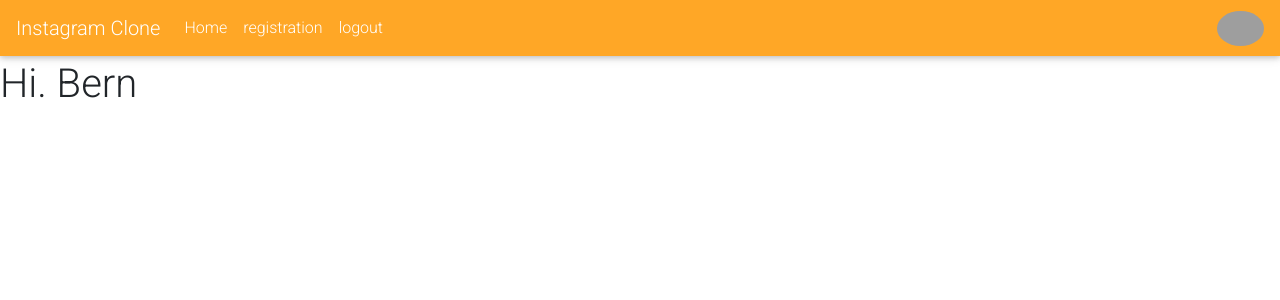
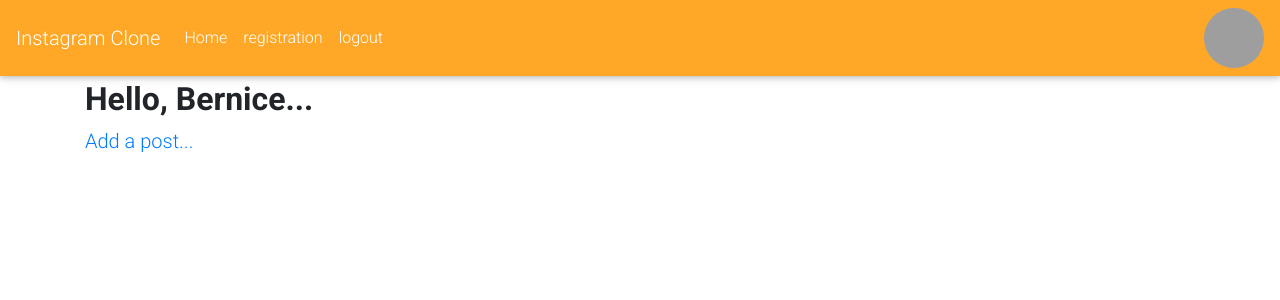
Before and after one commit to Bernice2001/instaclone, a Django app: page / in a window 1280 px wide. Shown: the top 300 px of the page. Run offline with Django 3.2, Linux system fonts and the light colour scheme; a user stored in the database is signed in; data that the repository does not hold is empty; some libraries are stand-ins or nearby versions; grey boxes are pictures that could not be loaded.

Commit message:
add posts and single post view

```diff
--- a/insta/models.py
+++ b/insta/models.py
@@ -6,10 +6,9 @@
 
 # Create your models here.
 class Profile(models.Model):
-
     user = models.OneToOneField(User, on_delete=models.CASCADE, related_name='profile')
     profile_picture = CloudinaryField('image')
-    bio = models.TextField(max_length=500, default="My Bio", blank=True)
+    bio = models.TextField(max_length=500, blank=True)
     location = models.CharField(max_length=60, blank=True)
 
     def __str__(self):
--- /dev/null
+++ b/insta/static/css/home.css
@@ -0,0 +1,21 @@
+.avatar img{
+    width: 60px;
+    height: 60px;
+    object-fit: cover;
+}
+
+.card-header{
+    display: flex;
+    flex-direction: row;
+    padding: 7px;
+}
+
+.card-content img{
+    width: 100%;
+    height: 380px;
+    object-fit: cover;
+}
+
+.card{
+    width: 600px;
+}
--- a/insta/templates/home.html
+++ b/insta/templates/home.html
@@ -5,10 +5,42 @@
 
 
 {% block styles %}
-<link rel="stylesheet" href="{% static 'css/main.css' %}">
+<link rel="stylesheet" href="{% static 'css/home.css' %}">
 {% endblock  %}
 
 
 {% block content %}
-<h1>Hi. Bern</h1>
+<div class="container">
+<h2 class="font-weight-bold">Hello, {{ request.user.username}}...</h2>
+<p class="lead"><a href="">Add a post...</a></p>
+<div class="row">
+    {% for post in posts %}
+    <div class="col-md-9">
+        <div class="card mb-3">
+            <div class="card-header">
+                <div class="avatar">
+                    <img class="img-fluid rounded-circle" src="{{ post.user.profile_picture.url }}">
+                </div>
+                <div class="name lead"><strong><span style="font-size: 20px;">  {{ post.user.user }}</span></strong> <br>  <small><span class="text-muted">{{ post.date| timesince }} ago...</span></small></div>
+            </div>
+            <div class="card-content p-4">
+                <h4 style="font-weight: bold;">{{ post.name }}</h4>
+                <p>{{ post.caption }}</p>
+            </div>
+            <div class="card-content">
+                <img src="{{ post.image.url }}">
+            </div>
+
+            <div class="card-footer">
+                <a href="" class="btn btn-sm btn-outline-success">Reply</a>
+                <a href="{% url 'singlePost' post.id %}" class="btn btn-sm btn-outline-success">View Post</a>
+            </div>
+        </div>
+        <br>
+    </div>
+    {% endfor %}
+    <br>
+</div>
+</div>
+
 {% endblock  %}
--- a/insta/urls.py
+++ b/insta/urls.py
@@ -5,12 +5,13 @@
 
 
 urlpatterns = [
-    path('', views.home, name='homepage'),
+    path('', views.home, name='home'),
     path('logout/', views.logout, name='logout'),
     path('accounts/login', views.login, name='login'),
     path('profile/<username>/', views.profile, name='user_profile'),
     path('profile/edit/<username>',views.edit_profile,name ='editProfile'),
     path('profile/create/<username>/', views.profile_form, name='createProfile'),
+    path('singel_post/<post_id>/', views.single_post, name='singlePost'),
     path('serach/', views.search_results, name='search_results')
 ]
 if settings.DEBUG:
--- a/insta/views.py
+++ b/insta/views.py
@@ -1,5 +1,6 @@
-from django.shortcuts import render,redirect, get_object_or_404
-from django.http import HttpResponse, Http404,HttpResponseRedirect
+from django.shortcuts import render,redirect, get_object_or_404, HttpResponseRedirect
+from django.http import HttpResponse, Http404, HttpResponseRedirect
+from django.urls import reverse
 from django.contrib.auth.decorators import login_required
 from django.contrib.auth.models import User
 from django.contrib.auth import authenticate, login
@@ -7,7 +8,28 @@
 from .forms import *
 
 def home(request):
-    return render(request, 'home.html')
+    posts = Post.objects.all()
+    return render(request, 'home.html', {'posts':posts})
+
+@login_required
+def single_post(request,post_id):
+    post = get_object_or_404(Post, id=post_id)
+    user = request.user
+    comments = Comment.objects.filter(post=post).order_by('-date')
+
+    if request.method == "POST":
+        form = CommentForm(request.POST)
+        if form.is_valid():
+            data = form.save(commit=False)
+            data.user = user
+            data.post = post
+            data.save()
+            return HttpResponseRedirect(reverse('singlePost', args=[post_id]))
+            #return redirect('singlePost')
+        else:
+            form = CommentForm()
+
+    return render(request, 'one_post.html', {'post':post, 'form':CommentForm, 'comments':comments})
 
 @login_required
 def profile(request, username):
@@ -52,7 +74,7 @@
             data = form.save(commit=False)
             data.user = userX
             data.save()
-            return HttpResponseRedirect(reverse('MainPage'))
+            return HttpResponseRedirect(reverse('home'))
         else:
             form = ProfileForm()
     legend = 'Create Profile'
@@ -74,14 +96,14 @@
         return render(request, 'search.html',{"message":message})
 
 def login(request):
-    username = request.POST['username']
-    password = request.POST['password']
+    username = request.POST.get('username')
+    password = request.POST.get('password')
     user = authenticate(request, username=username, password=password)
     if user is not None:
         login(request, user)
         return redirect(request,'/')
 
-    return render(request, '/django_registration/login.html')
+    return render(request, 'registration/login.html')
 
 @login_required
 def logout(request):
```
Also changed, not shown: insta/templates/one_post.html (+76 -0 lines), insta/templates/registration/login.html (+45 -6 lines), insta/migrations/0001_initial.py, insta/migrations/0002_auto_20201106_1635.py (added).
